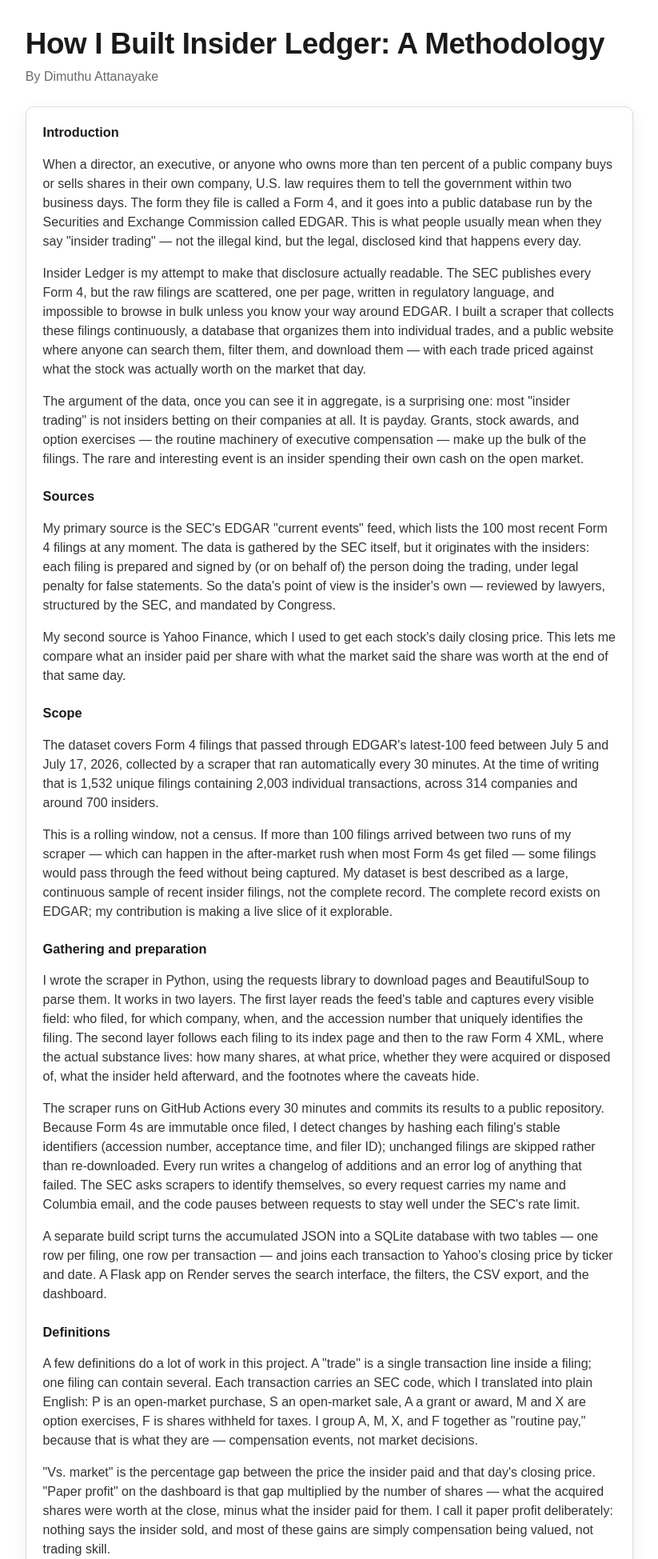
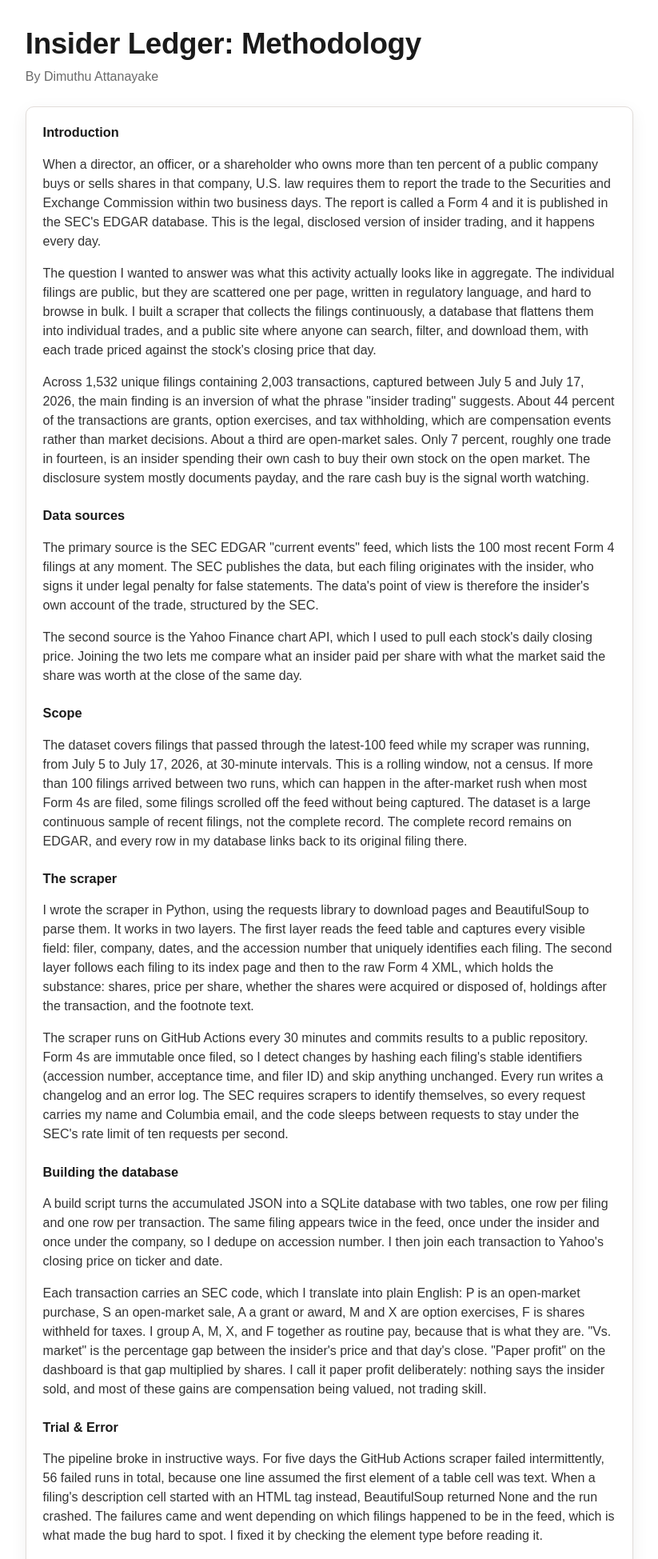
Before and after one commit to DimuthuAttanayake/form4-search-app, a Flask app: page /methodology in a window 1280 px wide. Shown: the part 60-2009 px from the top of the page at 80% size, without its empty margins (89-912 px from the left). Run offline with Flask 3, Linux system fonts and the light colour scheme.

Commit message:
Rewrite methodology in plain first-person style, no em dashes

```diff
--- a/templates/methodology.html
+++ b/templates/methodology.html
@@ -3,44 +3,42 @@
 {% block nav_meth %}active{% endblock %}
 
 {% block content %}
-  <h1>How I Built Insider Ledger: A Methodology</h1>
+  <h1>Insider Ledger: Methodology</h1>
   <p class="sub">By Dimuthu Attanayake</p>
 
   <div class="card" style="max-width:760px;">
     <h3>Introduction</h3>
-    <p>When a director, an executive, or anyone who owns more than ten percent of a public company buys or sells shares in their own company, U.S. law requires them to tell the government within two business days. The form they file is called a Form 4, and it goes into a public database run by the Securities and Exchange Commission called EDGAR. This is what people usually mean when they say "insider trading" &mdash; not the illegal kind, but the legal, disclosed kind that happens every day.</p>
-    <p>Insider Ledger is my attempt to make that disclosure actually readable. The SEC publishes every Form 4, but the raw filings are scattered, one per page, written in regulatory language, and impossible to browse in bulk unless you know your way around EDGAR. I built a scraper that collects these filings continuously, a database that organizes them into individual trades, and a public website where anyone can search them, filter them, and download them &mdash; with each trade priced against what the stock was actually worth on the market that day.</p>
-    <p>The argument of the data, once you can see it in aggregate, is a surprising one: most "insider trading" is not insiders betting on their companies at all. It is payday. Grants, stock awards, and option exercises &mdash; the routine machinery of executive compensation &mdash; make up the bulk of the filings. The rare and interesting event is an insider spending their own cash on the open market.</p>
+    <p>When a director, an officer, or a shareholder who owns more than ten percent of a public company buys or sells shares in that company, U.S. law requires them to report the trade to the Securities and Exchange Commission within two business days. The report is called a Form 4 and it is published in the SEC's EDGAR database. This is the legal, disclosed version of insider trading, and it happens every day.</p>
+    <p>The question I wanted to answer was what this activity actually looks like in aggregate. The individual filings are public, but they are scattered one per page, written in regulatory language, and hard to browse in bulk. I built a scraper that collects the filings continuously, a database that flattens them into individual trades, and a public site where anyone can search, filter, and download them, with each trade priced against the stock's closing price that day.</p>
+    <p>Across 1,532 unique filings containing 2,003 transactions, captured between July 5 and July 17, 2026, the main finding is an inversion of what the phrase "insider trading" suggests. About 44 percent of the transactions are grants, option exercises, and tax withholding, which are compensation events rather than market decisions. About a third are open-market sales. Only 7 percent, roughly one trade in fourteen, is an insider spending their own cash to buy their own stock on the open market. The disclosure system mostly documents payday, and the rare cash buy is the signal worth watching.</p>
 
-    <h3 style="margin-top:1.4rem;">Sources</h3>
-    <p>My primary source is the SEC's EDGAR "current events" feed, which lists the 100 most recent Form 4 filings at any moment. The data is gathered by the SEC itself, but it originates with the insiders: each filing is prepared and signed by (or on behalf of) the person doing the trading, under legal penalty for false statements. So the data's point of view is the insider's own &mdash; reviewed by lawyers, structured by the SEC, and mandated by Congress.</p>
-    <p>My second source is Yahoo Finance, which I used to get each stock's daily closing price. This lets me compare what an insider paid per share with what the market said the share was worth at the end of that same day.</p>
+    <h3 style="margin-top:1.4rem;">Data sources</h3>
+    <p>The primary source is the SEC EDGAR "current events" feed, which lists the 100 most recent Form 4 filings at any moment. The SEC publishes the data, but each filing originates with the insider, who signs it under legal penalty for false statements. The data's point of view is therefore the insider's own account of the trade, structured by the SEC.</p>
+    <p>The second source is the Yahoo Finance chart API, which I used to pull each stock's daily closing price. Joining the two lets me compare what an insider paid per share with what the market said the share was worth at the close of the same day.</p>
 
     <h3 style="margin-top:1.4rem;">Scope</h3>
-    <p>The dataset covers Form 4 filings that passed through EDGAR's latest-100 feed between July 5 and July 17, 2026, collected by a scraper that ran automatically every 30 minutes. At the time of writing that is 1,532 unique filings containing 2,003 individual transactions, across 314 companies and around 700 insiders.</p>
-    <p>This is a rolling window, not a census. If more than 100 filings arrived between two runs of my scraper &mdash; which can happen in the after-market rush when most Form 4s get filed &mdash; some filings would pass through the feed without being captured. My dataset is best described as a large, continuous sample of recent insider filings, not the complete record. The complete record exists on EDGAR; my contribution is making a live slice of it explorable.</p>
+    <p>The dataset covers filings that passed through the latest-100 feed while my scraper was running, from July 5 to July 17, 2026, at 30-minute intervals. This is a rolling window, not a census. If more than 100 filings arrived between two runs, which can happen in the after-market rush when most Form 4s are filed, some filings scrolled off the feed without being captured. The dataset is a large continuous sample of recent filings, not the complete record. The complete record remains on EDGAR, and every row in my database links back to its original filing there.</p>
 
-    <h3 style="margin-top:1.4rem;">Gathering and preparation</h3>
-    <p>I wrote the scraper in Python, using the requests library to download pages and BeautifulSoup to parse them. It works in two layers. The first layer reads the feed's table and captures every visible field: who filed, for which company, when, and the accession number that uniquely identifies the filing. The second layer follows each filing to its index page and then to the raw Form 4 XML, where the actual substance lives: how many shares, at what price, whether they were acquired or disposed of, what the insider held afterward, and the footnotes where the caveats hide.</p>
-    <p>The scraper runs on GitHub Actions every 30 minutes and commits its results to a public repository. Because Form 4s are immutable once filed, I detect changes by hashing each filing's stable identifiers (accession number, acceptance time, and filer ID); unchanged filings are skipped rather than re-downloaded. Every run writes a changelog of additions and an error log of anything that failed. The SEC asks scrapers to identify themselves, so every request carries my name and Columbia email, and the code pauses between requests to stay well under the SEC's rate limit.</p>
-    <p>A separate build script turns the accumulated JSON into a SQLite database with two tables &mdash; one row per filing, one row per transaction &mdash; and joins each transaction to Yahoo's closing price by ticker and date. A Flask app on Render serves the search interface, the filters, the CSV export, and the dashboard.</p>
+    <h3 style="margin-top:1.4rem;">The scraper</h3>
+    <p>I wrote the scraper in Python, using the requests library to download pages and BeautifulSoup to parse them. It works in two layers. The first layer reads the feed table and captures every visible field: filer, company, dates, and the accession number that uniquely identifies each filing. The second layer follows each filing to its index page and then to the raw Form 4 XML, which holds the substance: shares, price per share, whether the shares were acquired or disposed of, holdings after the transaction, and the footnote text.</p>
+    <p>The scraper runs on GitHub Actions every 30 minutes and commits results to a public repository. Form 4s are immutable once filed, so I detect changes by hashing each filing's stable identifiers (accession number, acceptance time, and filer ID) and skip anything unchanged. Every run writes a changelog and an error log. The SEC requires scrapers to identify themselves, so every request carries my name and Columbia email, and the code sleeps between requests to stay under the SEC's rate limit of ten requests per second.</p>
 
-    <h3 style="margin-top:1.4rem;">Definitions</h3>
-    <p>A few definitions do a lot of work in this project. A "trade" is a single transaction line inside a filing; one filing can contain several. Each transaction carries an SEC code, which I translated into plain English: P is an open-market purchase, S an open-market sale, A a grant or award, M and X are option exercises, F is shares withheld for taxes. I group A, M, X, and F together as "routine pay," because that is what they are &mdash; compensation events, not market decisions.</p>
-    <p>"Vs. market" is the percentage gap between the price the insider paid and that day's closing price. "Paper profit" on the dashboard is that gap multiplied by the number of shares &mdash; what the acquired shares were worth at the close, minus what the insider paid for them. I call it paper profit deliberately: nothing says the insider sold, and most of these gains are simply compensation being valued, not trading skill.</p>
+    <h3 style="margin-top:1.4rem;">Building the database</h3>
+    <p>A build script turns the accumulated JSON into a SQLite database with two tables, one row per filing and one row per transaction. The same filing appears twice in the feed, once under the insider and once under the company, so I dedupe on accession number. I then join each transaction to Yahoo's closing price on ticker and date.</p>
+    <p>Each transaction carries an SEC code, which I translate into plain English: P is an open-market purchase, S an open-market sale, A a grant or award, M and X are option exercises, F is shares withheld for taxes. I group A, M, X, and F together as routine pay, because that is what they are. "Vs. market" is the percentage gap between the insider's price and that day's close. "Paper profit" on the dashboard is that gap multiplied by shares. I call it paper profit deliberately: nothing says the insider sold, and most of these gains are compensation being valued, not trading skill.</p>
 
-    <h3 style="margin-top:1.4rem;">Critique: what the data cannot say</h3>
-    <p>The most important limitation is interpretive: a Form 4 records a transaction, not a motive. An insider selling can be diversifying, divorcing, or paying tuition. The site's footer says "a trade is not proof of intent," and I mean it.</p>
-    <p>There are also mechanical limits. Grants and option exercises are often priced at $0 or at an old strike price, so price-versus-market comparisons are only meaningful for real cash trades &mdash; I compute them only where they make sense. Foreign companies traded as ADRs sometimes report prices in a different share class or currency, which produces gaps that look dramatic but are artifacts. Some filers report no ticker at all (the literal ticker "NONE" appears 19 times). Yahoo has no closing price for weekends, holidays, or thinly traded symbols, so only about half of the trades carry a market comparison. And the rolling-window problem above means busy filing days are undersampled.</p>
+    <h3 style="margin-top:1.4rem;">Trial &amp; Error</h3>
+    <p>The pipeline broke in instructive ways. For five days the GitHub Actions scraper failed intermittently, 56 failed runs in total, because one line assumed the first element of a table cell was text. When a filing's description cell started with an HTML tag instead, BeautifulSoup returned None and the run crashed. The failures came and went depending on which filings happened to be in the feed, which is what made the bug hard to spot. I fixed it by checking the element type before reading it.</p>
+    <p>Some transaction dates arrived with a timezone suffix, such as 2024-12-27-05:00, which crashed the price join until I trimmed dates to their first ten characters. A first version of the dashboard ranked trades by percentage gain against the market, and the list was swamped by grants priced at one cent showing gains of several million percent. The numbers were technically correct and completely meaningless, so I rebuilt the ranking around dollar values instead.</p>
 
     <h3 style="margin-top:1.4rem;">Verification</h3>
-    <p>I verified the pipeline in three ways. First, spot checks: rows from my database against the original filings on EDGAR, which every row links back to. Second, the pipeline audits itself &mdash; every run logs errors and changes, and those logs led me to real bugs, including one where an unusual HTML structure in the feed crashed the scraper intermittently for five days until I found and fixed it. Third, the price join is verifiable by anyone: the tickers, dates, and prices are all public, and the CSV export means a reader can rerun my comparisons themselves.</p>
+    <p>I verified the data three ways. I spot-checked rows in my database against the original filings on EDGAR, which every row links to. The pipeline audits itself through its error logs and changelogs, which is how I found the bugs above. And the price join is reproducible by anyone: the tickers, dates, and closes are public, and the CSV export lets a reader rerun the comparison.</p>
 
-    <h3 style="margin-top:1.4rem;">Findings</h3>
-    <p>Out of 2,003 transactions, about 44 percent are routine pay, about a third are open-market sales, and only 7 percent &mdash; roughly one trade in fourteen &mdash; is an insider buying their own stock with their own money on the open market. That inversion is the story: the phrase "insider trading" conjures conviction bets, but the disclosure system mostly documents compensation. The dashboard leads with the exceptions, because they are the signal: the largest cash purchases and the insiders who came out furthest ahead against the market.</p>
+    <h3 style="margin-top:1.4rem;">Limitations</h3>
+    <p>A Form 4 records a transaction, not a motive. An insider selling may be diversifying or paying tuition, so the site states that a trade is not proof of intent. Price comparisons only make sense for cash trades, so I compute them only where the price is real. Foreign companies traded as ADRs sometimes report prices in another share class or currency, which produces gaps that look dramatic but are artifacts. Nineteen filings report the literal ticker "NONE". Yahoo has no close for weekends, holidays, or thin symbols, so only about half the trades carry a market comparison. And the rolling window undersamples the busiest filing hours.</p>
 
     <h3 style="margin-top:1.4rem;">Conclusion</h3>
-    <p>What we know now is modest but real: what two weeks of American insider filings actually look like, searchable by anyone, with every claim traceable to a government document. What more could be done is clear too &mdash; run the scraper for a year and seasonal patterns emerge; join it to news events and you could ask whether buys cluster before announcements. Everything here is public by law and by design: Congress decided in 1934 that this belongs in the open. My project just makes the reading easier.</p>
+    <p>What I know now is what two weeks of American insider filings look like: mostly compensation, occasionally conviction. Run the scraper for a year and seasonal patterns would emerge. Join it to news events and I could ask whether cash buys cluster before announcements. Everything here is public by law, and has been since 1934. My project just makes the reading easier.</p>
 
     <p style="margin-top:1.4rem;"><em>The code, data, and this methodology are public at <a href="https://github.com/DimuthuAttanayake/form4-search-app">github.com/DimuthuAttanayake/form4-search-app</a>.</em></p>
   </div>
```
Also changed, not shown: METHODOLOGY_ARTICLE.md (+22 -28 lines).
